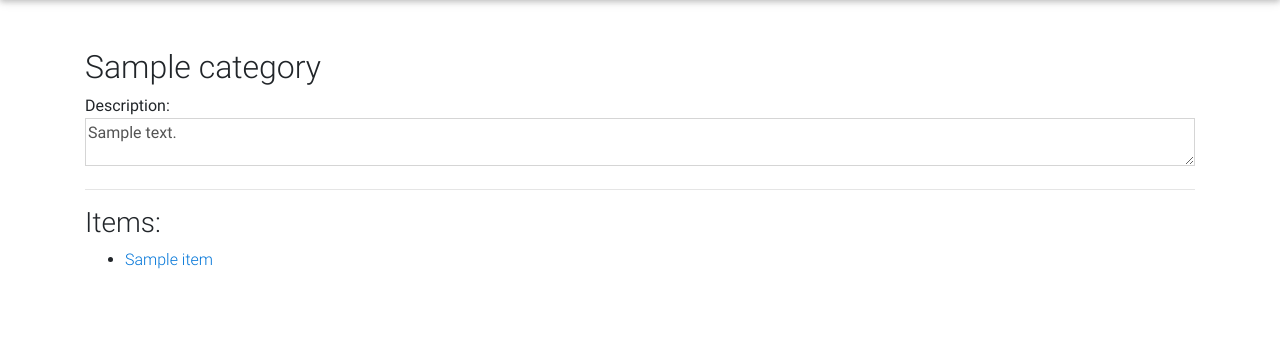
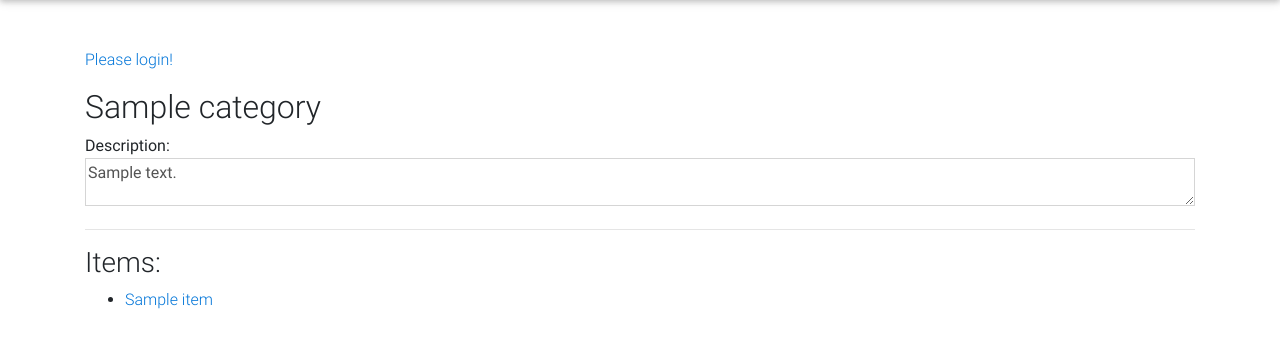
Before and after one commit to marvinschopf/Item-Catalog, a Flask app: page /category/1 in a window 1280 px wide. Shown: the part 56-404 px from the top of the page. Run offline with Flask 2, Linux system fonts and the light colour scheme; tables that the repository leaves empty hold one stand-in row (values such as "Sample post"); some libraries are stand-ins or nearby versions.

Commit message:
Added „Please login“ message

```diff
--- a/templates/base.html
+++ b/templates/base.html
@@ -64,6 +64,9 @@
             {% endif %}
           {% endwith %}
           </div>
+          {% if not login_session["token"] %}
+          <p><a href="/login">Please login!</a>
+          {% endif %}
           {% block content %}{% endblock %}
         </div>
     </body>
```
